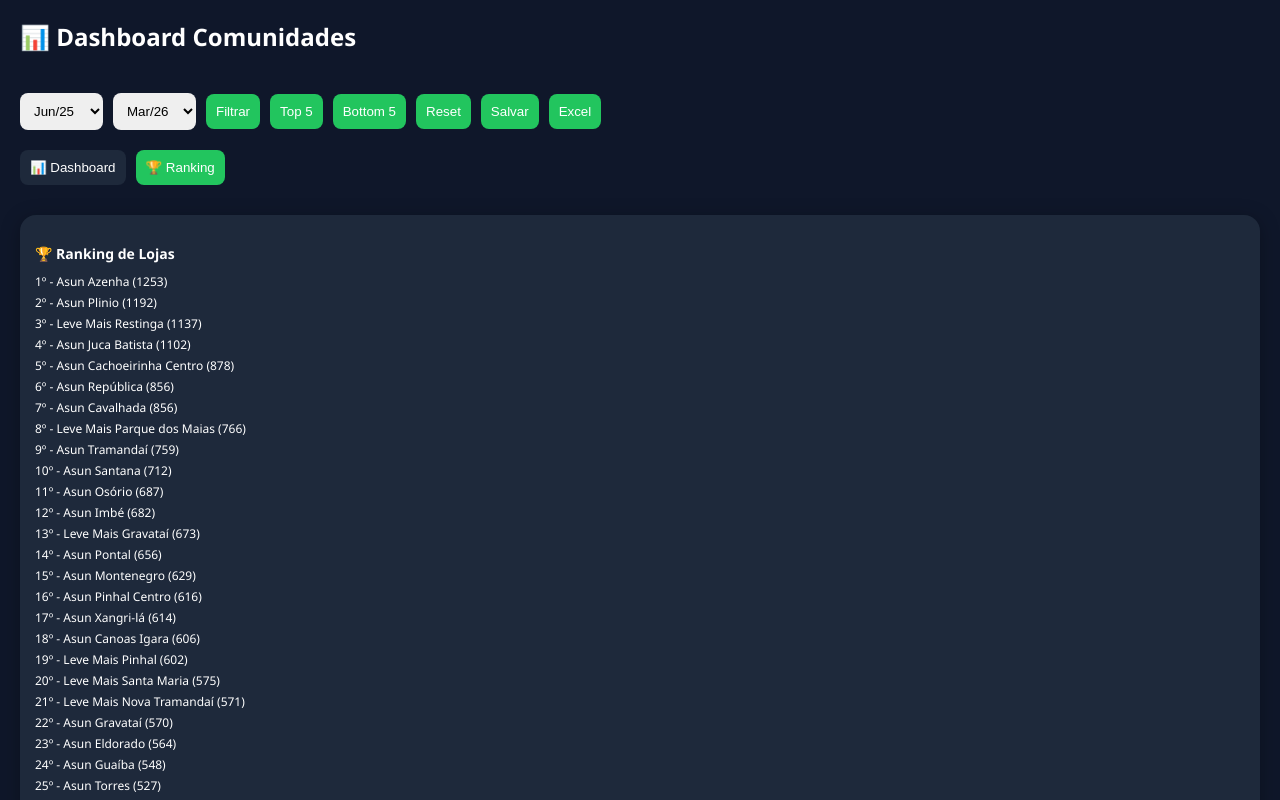
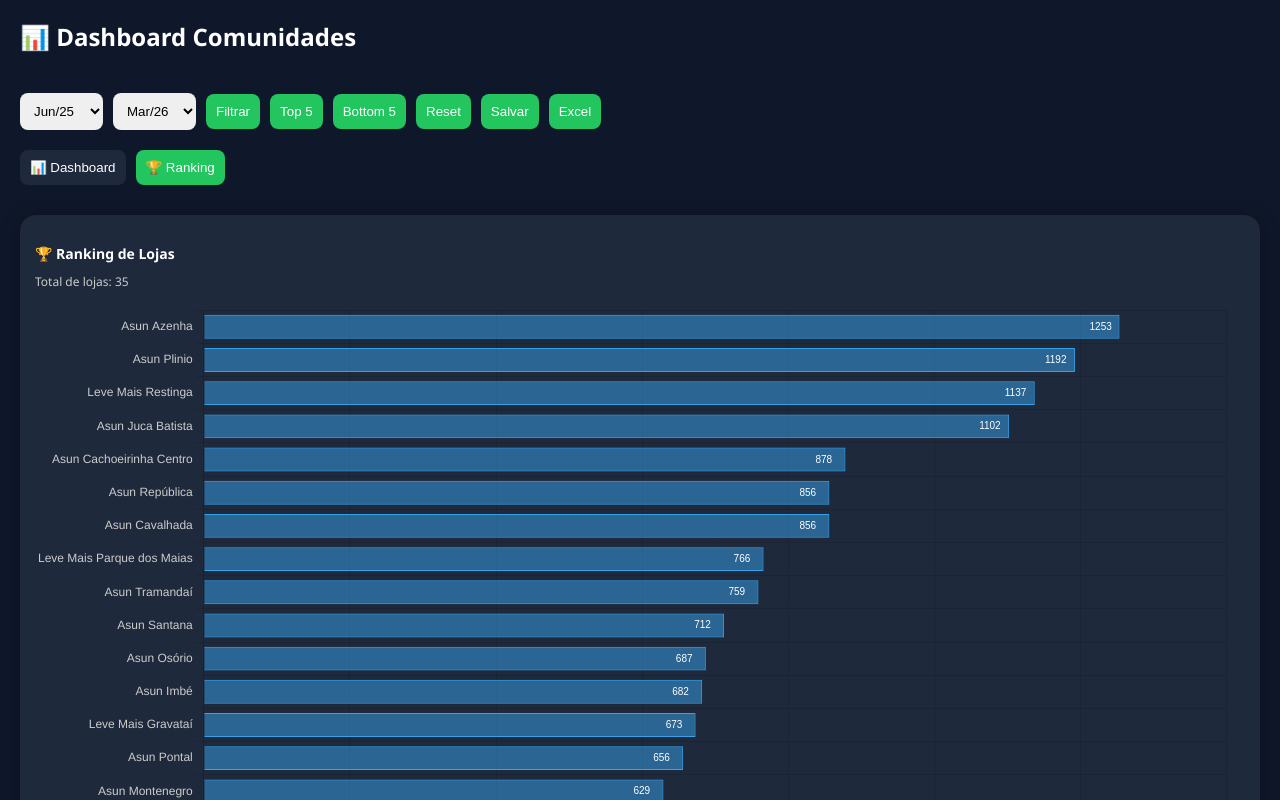
Before and after one commit to marketingonlineasun-lab/teste_comunidades_dash, a plain HTML site: page index.html in a window 1280 px wide. Both pictures are taken after a click on the button "🏆 Ranking". Shown: the top 800 px of the page. Drawn offline with nearby package versions, Linux system fonts and the light colour scheme.

Commit message:
Update index.html

```diff
--- a/index.html
+++ b/index.html
@@ -64,7 +64,10 @@
 <div id="tab-ranking" class="hidden">
   <div class="card" style="margin:20px">
     <h3>🏆 Ranking de Lojas</h3>
-    <div id="ranking"></div>
+    <div id="rankingTotal" style="font-size:12px;margin-bottom:10px;color:#ccc"></div>
+    <div style="height:1200px">
+      <canvas id="rankingChart"></canvas>
+    </div>
   </div>
 </div>
 
@@ -73,7 +76,9 @@
 const end = document.getElementById("end");
 const charts = document.getElementById("charts");
 const toggleList = document.getElementById("toggleList");
-const ranking = document.getElementById("ranking");
+const rankingChartEl = document.getElementById("rankingChart");
+const rankingTotalEl = document.getElementById("rankingTotal");
+let rankingChart;
 const totalCard = document.getElementById("totalCard");
 
 function switchTab(tab, el){
@@ -181,14 +186,50 @@
 
 function renderRanking(){
   const sorted = getSortedStores();
-  ranking.innerHTML = "";
 
-  sorted.forEach((item,i)=>{
-    const div = document.createElement("div");
-    div.style.fontSize="12px";
-    div.style.marginBottom="4px";
-    div.innerText = `${i+1}º - ${item.name} (${item.value})`;
-    ranking.appendChild(div);
+  // total de lojas
+  rankingTotalEl.innerText = 'Total de lojas: ' + sorted.length;
+
+  const labels = sorted.map(s=>s.name);
+  const values = sorted.map(s=>s.value);
+
+  if(rankingChart) rankingChart.destroy();
+
+  rankingChart = new Chart(rankingChartEl,{
+    type:'bar',
+    data:{
+      labels:labels,
+      datasets:[{
+        data:values,
+        borderWidth:1
+      }]
+    },
+    options:{
+      maintainAspectRatio:false,
+      indexAxis:'y',
+      plugins:{
+        legend:{display:false},
+        tooltip:{enabled:true}
+      },
+      scales:{
+        x:{ticks:{color:'#ccc'}},
+        y:{ticks:{color:'#ccc'}}
+      }
+    },
+    plugins:[{
+      id:'labelsInside',
+      afterDatasetsDraw(chart){
+        const {ctx} = chart;
+        ctx.save();
+        chart.getDatasetMeta(0).data.forEach((bar,index)=>{
+          const value = values[index];
+          ctx.fillStyle = '#fff';
+          ctx.font = '10px sans-serif';
+          ctx.fillText(value, bar.x - 30, bar.y + 3);
+        });
+        ctx.restore();
+      }
+    }]
   });
 }
 
```
